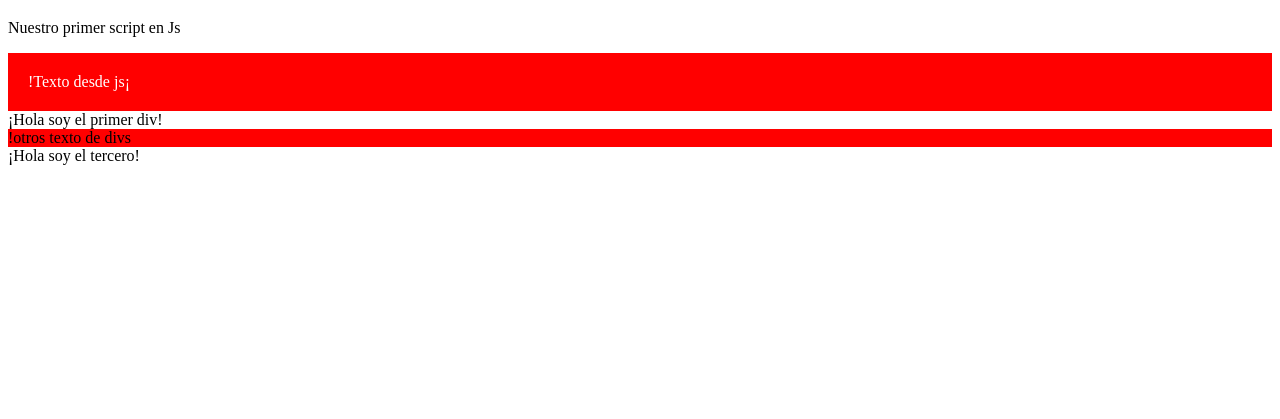
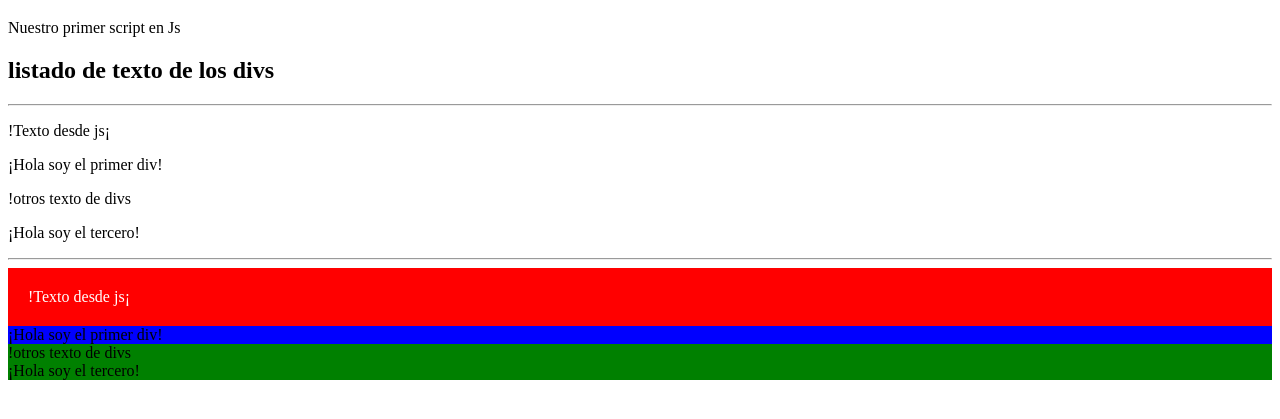
Before and after one commit to es475/JavaScript, a plain HTML site: page bases/index.html in a window 1280 px wide. Shown: the part 61-480 px from the top of the page. Drawn offline with Linux system fonts and the light colour scheme.

Commit message:
parte del dom

```diff
--- a/bases/dom/dom.js
+++ b/bases/dom/dom.js
@@ -26,13 +26,36 @@ content.style.background = 'red';
 
 console.log(content);
 
-
-todosLosDiv.forEach((element, indice) => {
-    var parrafo = document.createElement('p');
-    var texto = document.createTextNode(element);
-    parrafo.appendChild(texto);
-});
+var seccion = document.querySelector("#miseccion");
+var hr = document.createElement("hr");
 
 
+var valor;
+for(valor in todosLosDiv) {
+    if(typeof todosLosDiv[valor].textContent == 'string'){
+        var parrafo = document.createElement("p");
+        var texto = document.createTextNode(todosLosDiv[valor].textContent);
+        parrafo.append(texto);
+        seccion.append(parrafo);
+    }
+};
+seccion.append(hr);
 
 //como conseguir elementos por sus clase css
+var divs = document.getElementsByClassName('rojo');
+var divsA = document.getElementsByClassName('amarillo');
+divsA[0].style.background = "blue";
+console.log(divsA)
+var color;
+for(color of divs){
+    color.style.background = 'green';
+
+}
+console.log(divs);
+
+//queryselector
+var id = document.querySelector('#encabezado');
+console.log(id);
+
+var claseR = document.querySelector('.rojo');
+console.log(claseR);
--- a/bases/index.html
+++ b/bases/index.html
@@ -22,11 +22,16 @@
 <body>
     <h1>Curso de javascript</h1>
     <p>Nuestro primer script en Js</p>
+       <section id="miseccion">
+        <h2 id="encabezado">listado de texto de los divs</h2>
+        <hr>
+       </section>
+
     <div id="micaja">¡Hola soy uns caja!</div>
 
-    <div>¡Hola soy el primer div!</div>
-    <div>¡Hola soy el segundo!</div>
-    <div>¡Hola soy el tercero!</div>
+    <div class="amarillo">¡Hola soy el primer div!</div>
+    <div class="rojo">¡Hola soy el segundo!</div>
+    <div class="rojo">¡Hola soy el tercero!</div>
     <!-- Mis script -->
     <script type="text/javascript" src="dom/dom.js"></script>
 </body>
```
